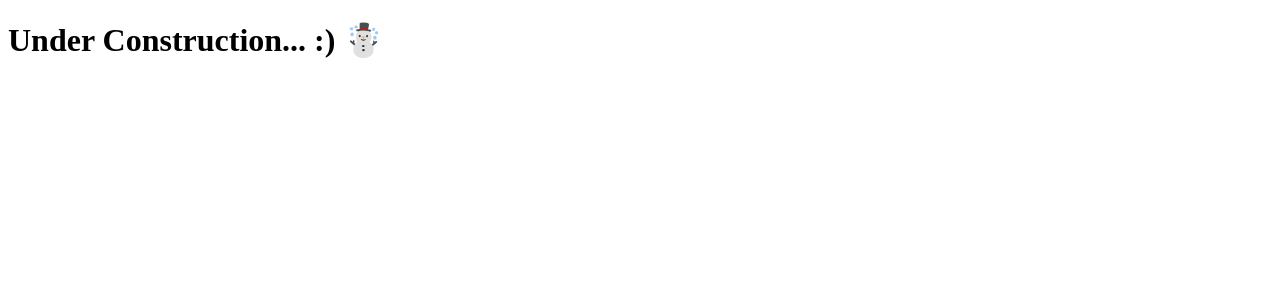
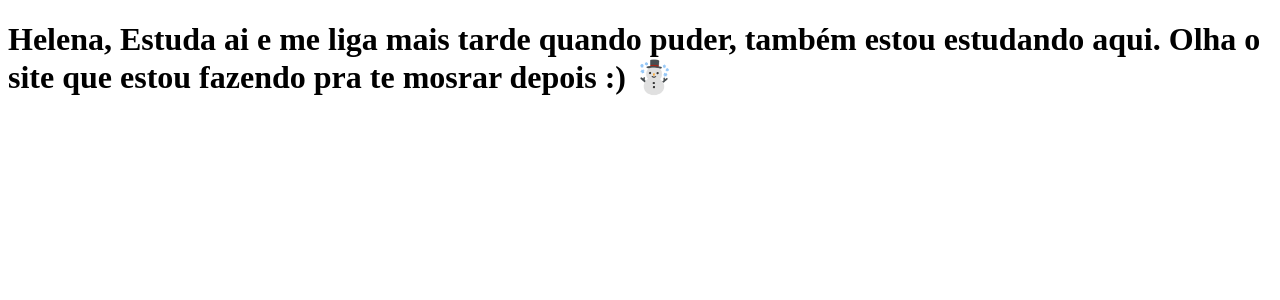
Before and after one commit to GuilhermeHMC/clone-tabnews, a Next.js app: page / in a window 1280 px wide. Shown: the top 300 px of the page. Built offline with nearby package versions, Linux system fonts and the light colour scheme.

Commit message:
modifica a frase pra Helena

```diff
--- a/pages/index.js
+++ b/pages/index.js
@@ -1,5 +1,5 @@
 function Home() {
-    return <h1>Under Construction... :) ☃️</h1>
+    return <h1>Helena, Estuda ai e me liga mais tarde quando puder, também estou estudando aqui. Olha o site que estou fazendo pra te mosrar depois :) ☃️</h1>
 }
 
 export default Home;
```
